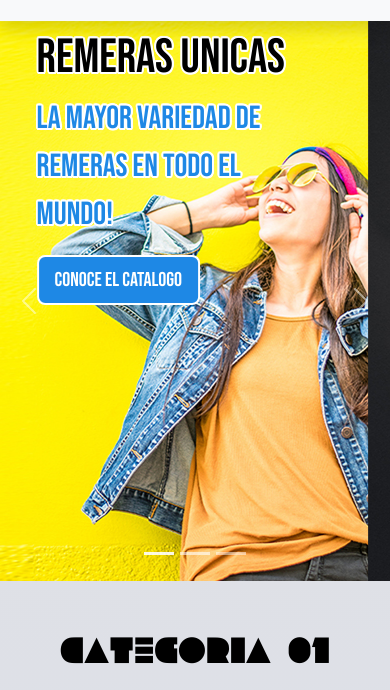
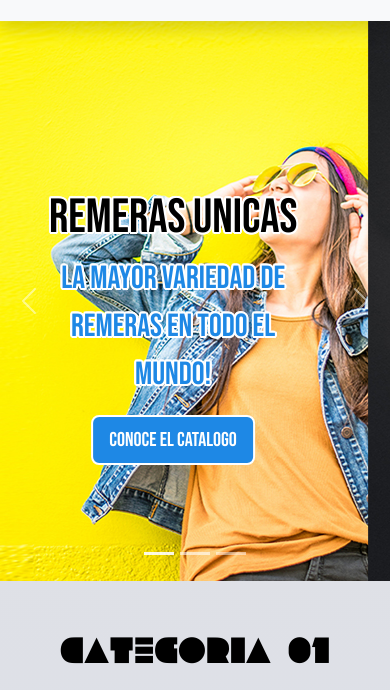
Before and after one commit to aecamilleri/ProyectoFinal, a plain HTML site: page index.html in a window 390 px wide. Shown: the part 143-833 px from the top of the page. Drawn offline with nearby package versions, Linux system fonts and the light colour scheme.

Commit message:
Correccion Carousel mobile

```diff
--- a/css/style.css
+++ b/css/style.css
@@ -315,6 +315,10 @@ h2#banner{
 }
 
 @media only screen and (max-width: 576px) {
+    .carousel-caption{
+        text-align: center;
+        bottom: 5rem !important;
+    }
     .card {
         width: 48% !important;
     }
--- a/index.html
+++ b/index.html
@@ -66,7 +66,7 @@
         <img src="img/Carousel/01.jpg" class="d-none d-sm-block" alt="">
         <img src="img/Carousel/01_xs.jpg" class="d-block d-sm-none center_mobile" alt="">
         <div class="container">
-          <div class="carousel-caption text-start">
+          <div class="carousel-caption">
             <h1 id="slide-01">Remeras Unicas</h1>
             <p id="slide-01">La mayor variedad de remeras en todo el mundo!</p>
             <p><a class="btn btn-lg slide01" href="#">Conoce el Catalogo</a></p>
```
